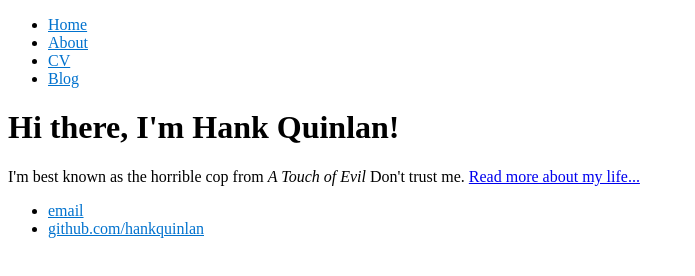
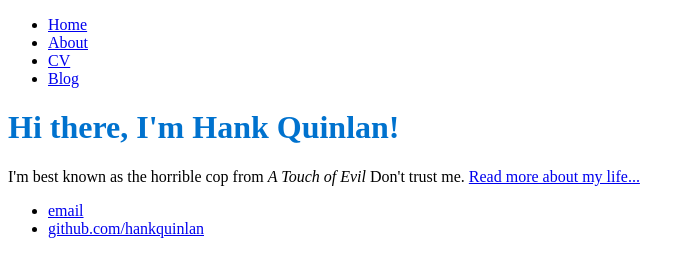
Before and after one commit to chejaein/chejaein.github.io, a plain HTML site: page index.html in a window 1280 px wide. Shown: the whole page, without its empty margins (0-695 px from the left). Drawn offline with Linux system fonts and the light colour scheme.

Commit message:
Update main.css

```diff
--- a/css/main.css
+++ b/css/main.css
@@ -1,3 +1,3 @@
-li a {
+h1 {
   color: #0072ce;
   }
```
